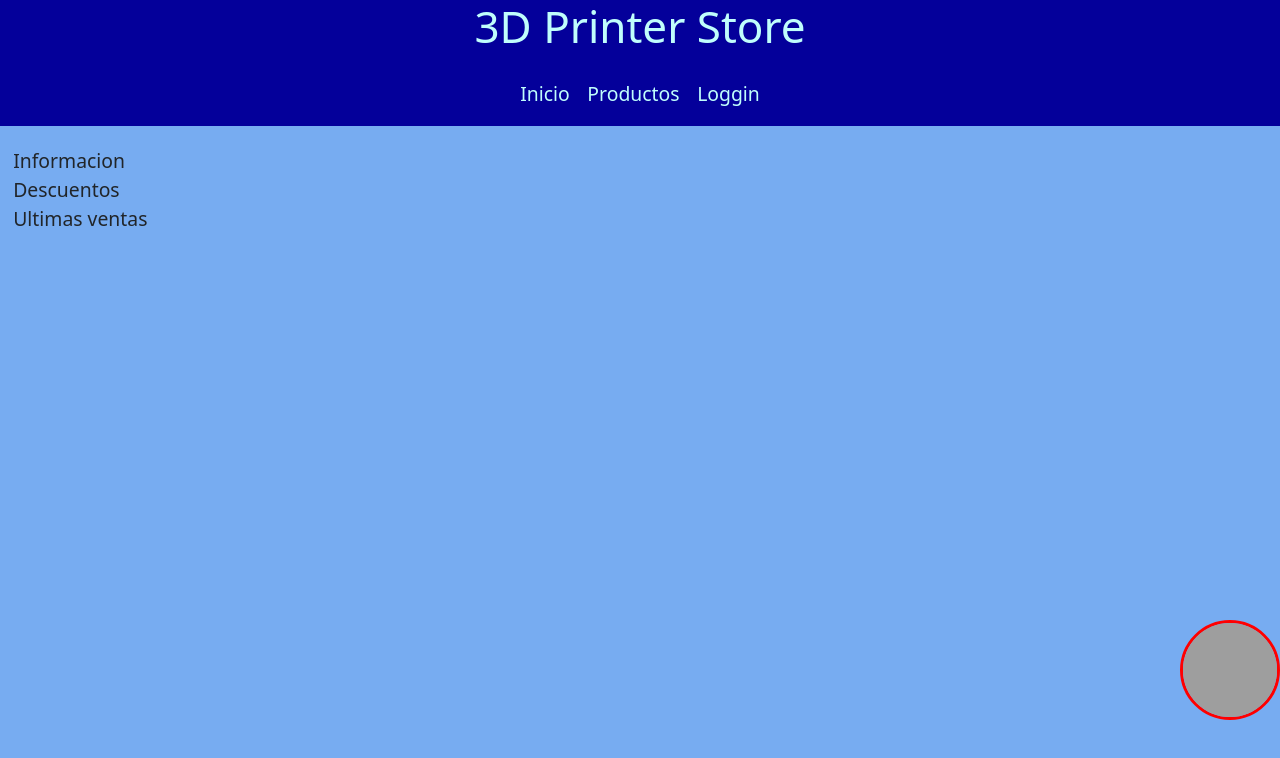
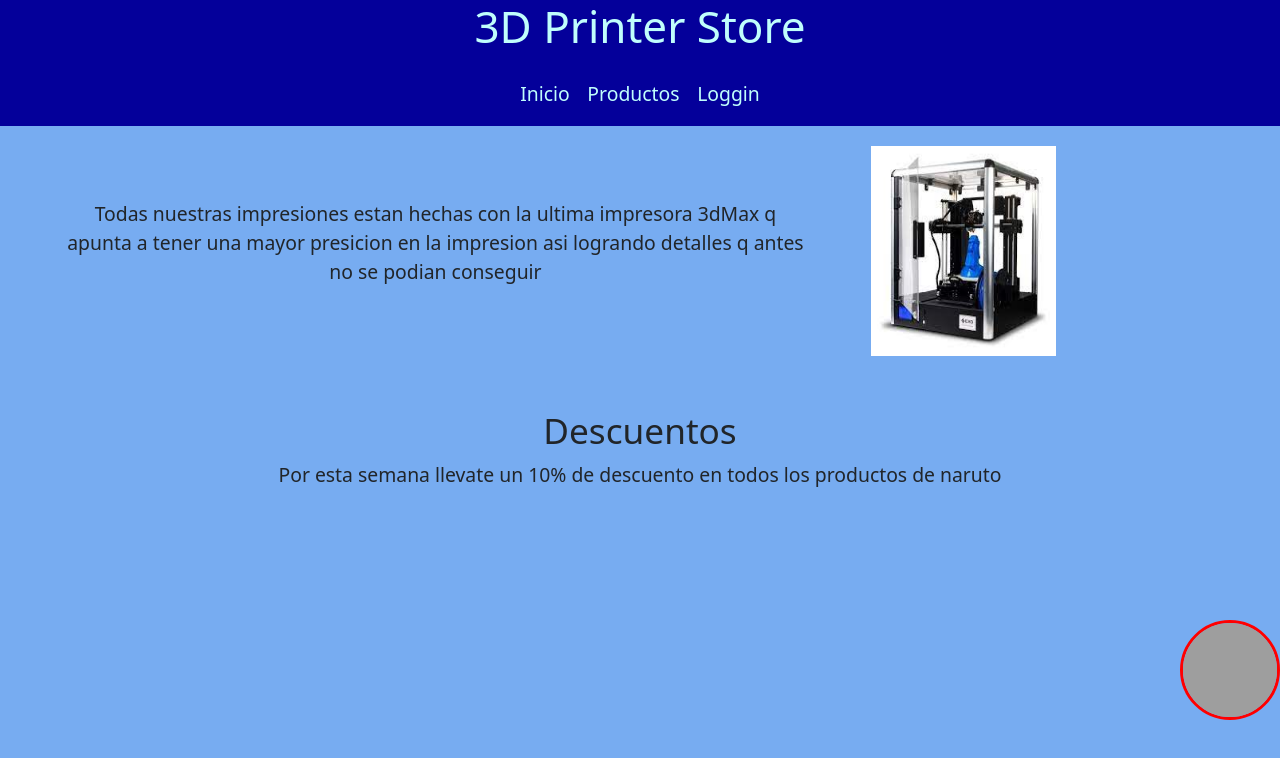
Before and after one commit to MeleCristian/preEntrega3JS-Mele, a plain HTML site: page index.html in a window 1280 px wide. Drawn offline with nearby package versions, Linux system fonts and the light colour scheme; grey boxes are pictures that could not be loaded.

Commit message:
mas lindo q antes

```diff
--- a/index.html
+++ b/index.html
@@ -37,9 +37,18 @@
     <!-- Fin de Header -->
     <main>
         <section class="container-fluid">
-            <div> Informacion</div>
-            <div> Descuentos</div>
-            <div> Ultimas ventas</div>
+            <div class="centrar row">
+                <p class="col-8 p-5">Todas nuestras impresiones estan hechas con la ultima impresora 3dMax q apunta a tener una mayor presicion en la impresion asi logrando
+                    detalles q antes no se podian conseguir
+                </p>
+                <img src="./img/impresora 3d.jpg" alt="" class="col-2">
+            </div>
+
+            <div class="m-5">
+                <h2 class="centrar">Descuentos</h2>
+                <div class="centrar">Por esta semana llevate un 10% de descuento en todos los productos de naruto</div>
+            </div>
+
 
             <!-- Boton sticky del carrito -->
             <img  class="sticky modal-carrito"data-bs-toggle="modal" data-bs-target="#exampleModal"
```
Also changed, not shown: img/impresora 3d.jpg (added).
